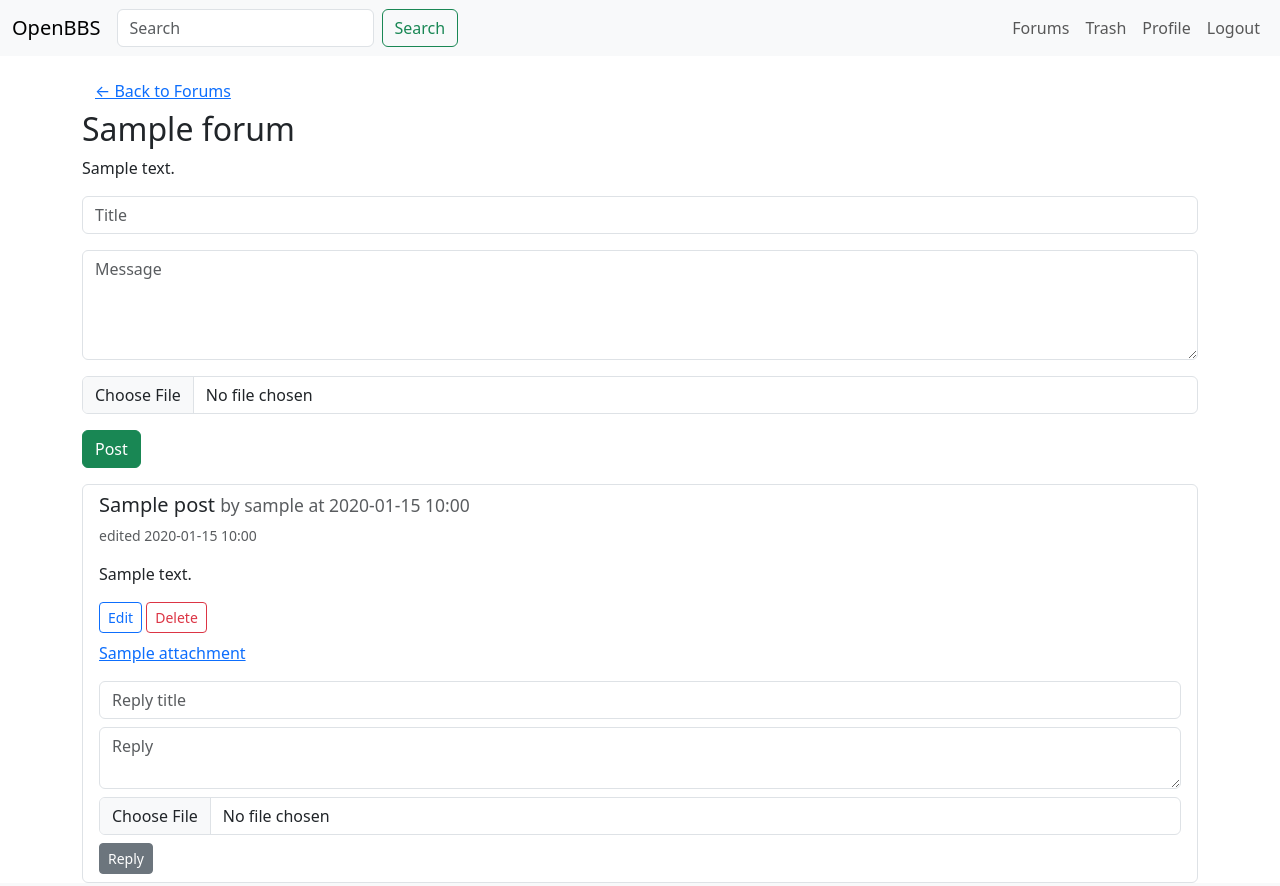
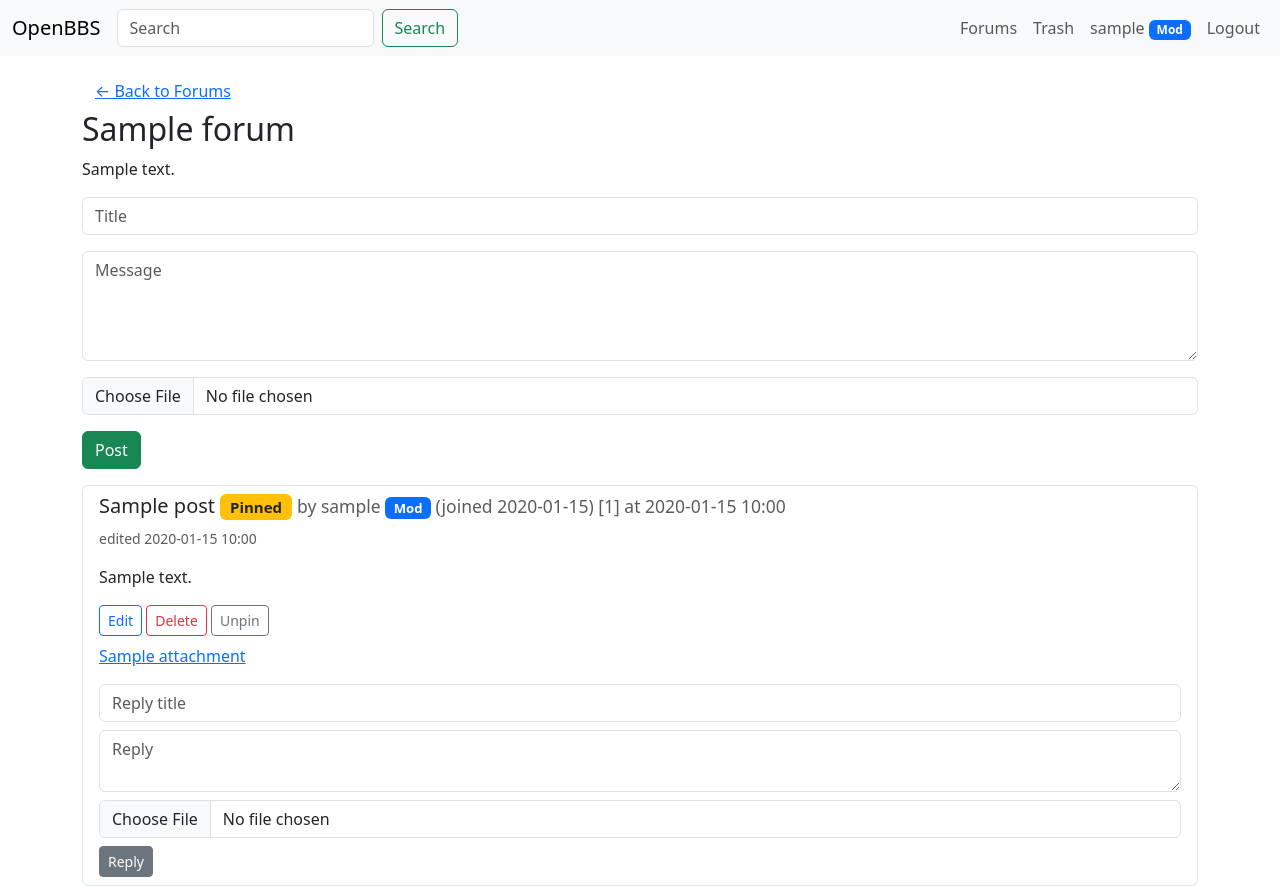
Before and after one commit to mobilevoid/hambbs, a Flask app: page /forums/1 in a window 1280 px wide. Run offline with Flask 3, Linux system fonts and the light colour scheme; a user stored in the database is signed in; tables that the repository leaves empty hold one stand-in row (values such as "Sample post").

Commit message:
Add moderation and user info features

```diff
--- a/openbbs/__init__.py
+++ b/openbbs/__init__.py
@@ -3,6 +3,7 @@ from flask_sqlalchemy import SQLAlchemy
 from flask_login import LoginManager
 from pathlib import Path
 from cryptography.fernet import Fernet
+from sqlalchemy import inspect, text
 
 from db import init_db
 
@@ -37,7 +38,15 @@ def create_app():
 
     with app.app_context():
         Path(app.config['UPLOAD_FOLDER']).mkdir(exist_ok=True)
+        db.drop_all()
         db.create_all()
+        insp = inspect(db.engine)
+        if 'created_at' not in [c['name'] for c in insp.get_columns('user')]:
+            db.session.execute(text('ALTER TABLE user ADD COLUMN created_at DATETIME'))
+            db.session.commit()
+        if 'is_pinned' not in [c['name'] for c in insp.get_columns('post')]:
+            db.session.execute(text('ALTER TABLE post ADD COLUMN is_pinned BOOLEAN DEFAULT 0'))
+            db.session.commit()
         init_db(DB_NAME)
 
     from .auth import auth_bp
--- a/openbbs/forums.py
+++ b/openbbs/forums.py
@@ -41,4 +41,4 @@ def get_forum_posts(forum_id, include_deleted=False):
     q = Post.query.filter_by(forum_id=forum_id, parent_id=None)
     if not include_deleted:
         q = q.filter_by(deleted=False)
-    return q.order_by(Post.timestamp.desc()).all()
+    return q.order_by(Post.is_pinned.desc(), Post.timestamp.desc()).all()
--- a/openbbs/models.py
+++ b/openbbs/models.py
@@ -10,6 +10,7 @@ class User(db.Model, UserMixin):
     bio = db.Column(db.Text, default="")
     reputation = db.Column(db.Integer, default=0)
     is_moderator = db.Column(db.Boolean, default=False)
+    created_at = db.Column(db.DateTime, default=datetime.utcnow)
     posts = db.relationship('Post', backref='author', lazy=True)
 
 
@@ -27,6 +28,7 @@ class Post(db.Model):
     timestamp = db.Column(db.DateTime, default=datetime.utcnow)
     edited_at = db.Column(db.DateTime)
     deleted = db.Column(db.Boolean, default=False)
+    is_pinned = db.Column(db.Boolean, default=False)
     user_id = db.Column(db.Integer, db.ForeignKey('user.id'), nullable=False)
     forum_id = db.Column(db.Integer, db.ForeignKey('forum.id'), nullable=False)
     parent_id = db.Column(db.Integer, db.ForeignKey('post.id'))
--- a/openbbs/templates/base.html
+++ b/openbbs/templates/base.html
@@ -26,7 +26,9 @@
         </li>
         {% endif %}
         <li class="nav-item">
-          <a class="nav-link" href="{{ url_for('main.profile', username=current_user.username) }}">Profile</a>
+          <a class="nav-link" href="{{ url_for('main.profile', username=current_user.username) }}">
+            {{ current_user.username }}{% if current_user.is_moderator %} <span class="badge bg-primary">Mod</span>{% endif %}
+          </a>
         </li>
         <li class="nav-item">
           <a class="nav-link" href="{{ url_for('auth.logout') }}">Logout</a>
--- a/openbbs/templates/forum_view.html
+++ b/openbbs/templates/forum_view.html
@@ -22,7 +22,12 @@
     {% if post.deleted %}
     <p class="fst-italic text-muted">This post has been deleted</p>
     {% else %}
-    <h5>{{ post.title }} <small class="text-muted">by {{ post.author.username }} at {{ post.timestamp.strftime('%Y-%m-%d %H:%M') }}</small></h5>
+    <h5>{{ post.title }} {% if post.is_pinned %}<span class="badge bg-warning text-dark">Pinned</span>{% endif %}
+      <small class="text-muted">by {{ post.author.username }}
+        {% if post.author.is_moderator %}<span class="badge bg-primary">Mod</span>{% endif %}
+        (joined {{ post.author.created_at.strftime('%Y-%m-%d') }})
+        [{{ post.author.reputation }}]
+        at {{ post.timestamp.strftime('%Y-%m-%d %H:%M') }}</small></h5>
     {% if post.edited_at %}
     <p class="small text-muted">edited {{ post.edited_at.strftime('%Y-%m-%d %H:%M') }}</p>
     {% endif %}
@@ -34,6 +39,12 @@
         <input type="hidden" name="token" value="{{ action_token(post.id) }}">
         <button class="btn btn-sm btn-outline-danger" type="submit">Delete</button>
       </form>
+      {% if current_user.is_moderator and post.parent_id is none %}
+      <form method="post" action="{{ url_for(post.is_pinned and 'main.unpin_post' or 'main.pin_post', post_id=post.id) }}" class="d-inline">
+        <input type="hidden" name="token" value="{{ action_token(post.id) }}">
+        <button class="btn btn-sm btn-outline-secondary" type="submit">{{ 'Unpin' if post.is_pinned else 'Pin' }}</button>
+      </form>
+      {% endif %}
     </div>
     {% endif %}
     {% for att in post.attachments %}
@@ -45,7 +56,11 @@
         {% if reply.deleted %}
         <p class="fst-italic text-muted">This post has been deleted</p>
         {% else %}
-        <h6>{{ reply.title }} <small class="text-muted">by {{ reply.author.username }} at {{ reply.timestamp.strftime('%Y-%m-%d %H:%M') }}</small></h6>
+        <h6>{{ reply.title }} <small class="text-muted">by {{ reply.author.username }}
+            {% if reply.author.is_moderator %}<span class="badge bg-primary">Mod</span>{% endif %}
+            (joined {{ reply.author.created_at.strftime('%Y-%m-%d') }})
+            [{{ reply.author.reputation }}]
+            at {{ reply.timestamp.strftime('%Y-%m-%d %H:%M') }}</small></h6>
         {% if reply.edited_at %}
         <p class="small text-muted">edited {{ reply.edited_at.strftime('%Y-%m-%d %H:%M') }}</p>
         {% endif %}
--- a/openbbs/views.py
+++ b/openbbs/views.py
@@ -178,6 +178,44 @@ def restore_post(post_id):
     return redirect(url_for('main.trash'))
 
 
+@main_bp.route('/post/<int:post_id>/pin', methods=['POST'])
+@login_required
+def pin_post(post_id):
+    post = Post.query.get_or_404(post_id)
+    if not current_user.is_moderator or post.parent_id is not None:
+        return redirect(url_for('forums.view_forum', forum_id=post.forum_id))
+    token = request.form.get('token')
+    if not verify_action_token(post.id, token):
+        return redirect(url_for('forums.view_forum', forum_id=post.forum_id))
+    post.is_pinned = True
+    db.session.commit()
+    try:
+        from .forums import get_forum_posts
+        get_forum_posts.cache_clear()
+    except Exception:
+        pass
+    return redirect(url_for('forums.view_forum', forum_id=post.forum_id))
+
+
+@main_bp.route('/post/<int:post_id>/unpin', methods=['POST'])
+@login_required
+def unpin_post(post_id):
+    post = Post.query.get_or_404(post_id)
+    if not current_user.is_moderator or post.parent_id is not None:
+        return redirect(url_for('forums.view_forum', forum_id=post.forum_id))
+    token = request.form.get('token')
+    if not verify_action_token(post.id, token):
+        return redirect(url_for('forums.view_forum', forum_id=post.forum_id))
+    post.is_pinned = False
+    db.session.commit()
+    try:
+        from .forums import get_forum_posts
+        get_forum_posts.cache_clear()
+    except Exception:
+        pass
+    return redirect(url_for('forums.view_forum', forum_id=post.forum_id))
+
+
 @main_bp.route('/attachment/<int:att_id>')
 @login_required
 def get_attachment(att_id):
@@ -203,7 +241,22 @@ def get_attachment(att_id):
 def profile(username):
     user = User.query.filter_by(username=username).first_or_404()
     posts = Post.query.filter_by(user_id=user.id, deleted=False).order_by(Post.timestamp.desc()).all()
-    return render_template('profile.html', user=user, posts=posts)
+    token = generate_action_token(user.id)
+    return render_template('profile.html', user=user, posts=posts, token=token)
+
+
+@main_bp.route('/user/<int:user_id>/toggle_mod', methods=['POST'])
+@login_required
+def toggle_mod(user_id):
+    if not current_user.is_moderator:
+        return redirect(url_for('main.profile', username=current_user.username))
+    user = User.query.get_or_404(user_id)
+    token = request.form.get('token')
+    if not verify_action_token(user.id, token):
+        return redirect(url_for('main.profile', username=user.username))
+    user.is_moderator = not user.is_moderator
+    db.session.commit()
+    return redirect(url_for('main.profile', username=user.username))
 
 
 @main_bp.route('/trash')
```
Also changed, not shown: openbbs/templates/profile.html (+8 -2 lines), openbbs/templates/search.html (+6 -1 lines).
